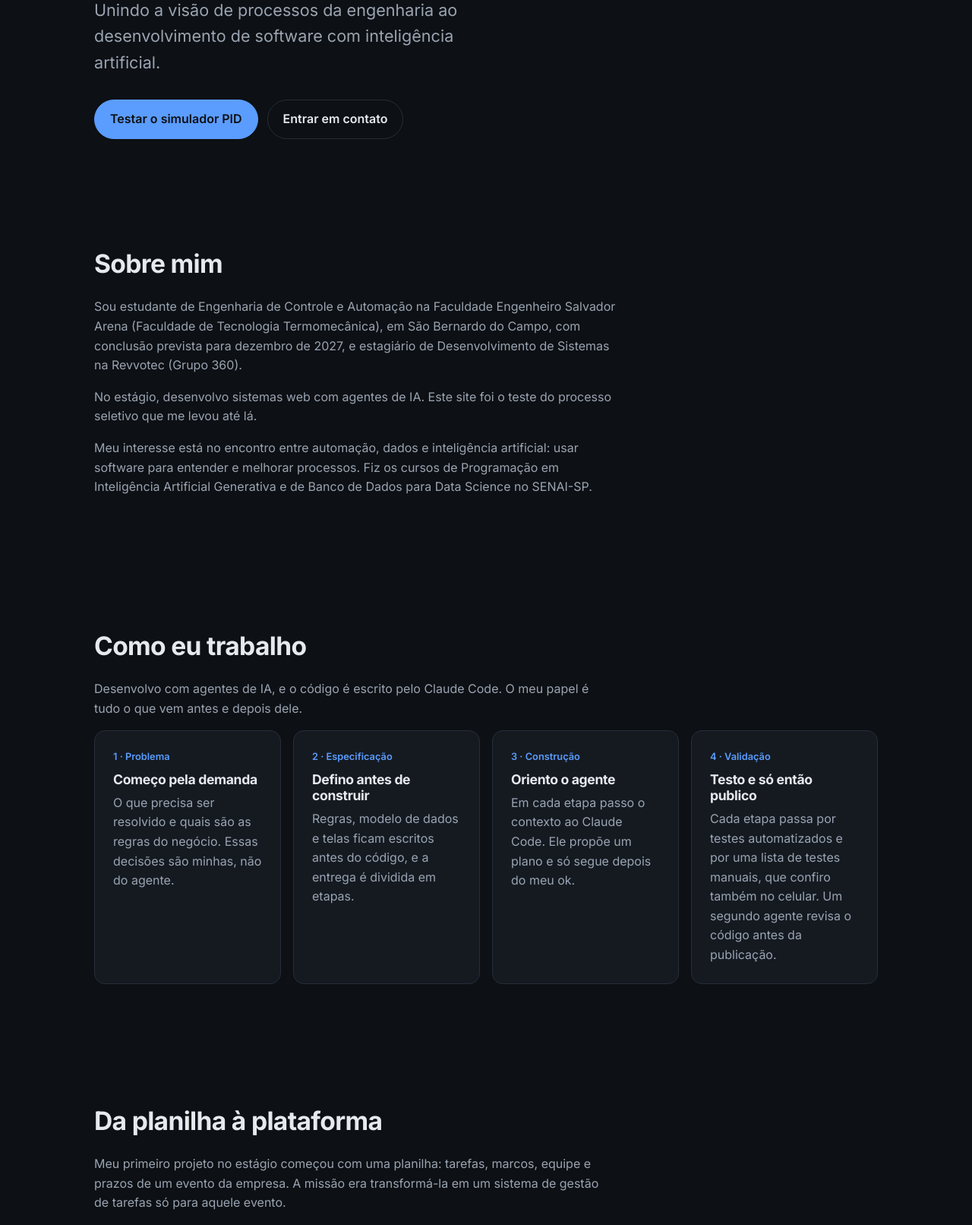
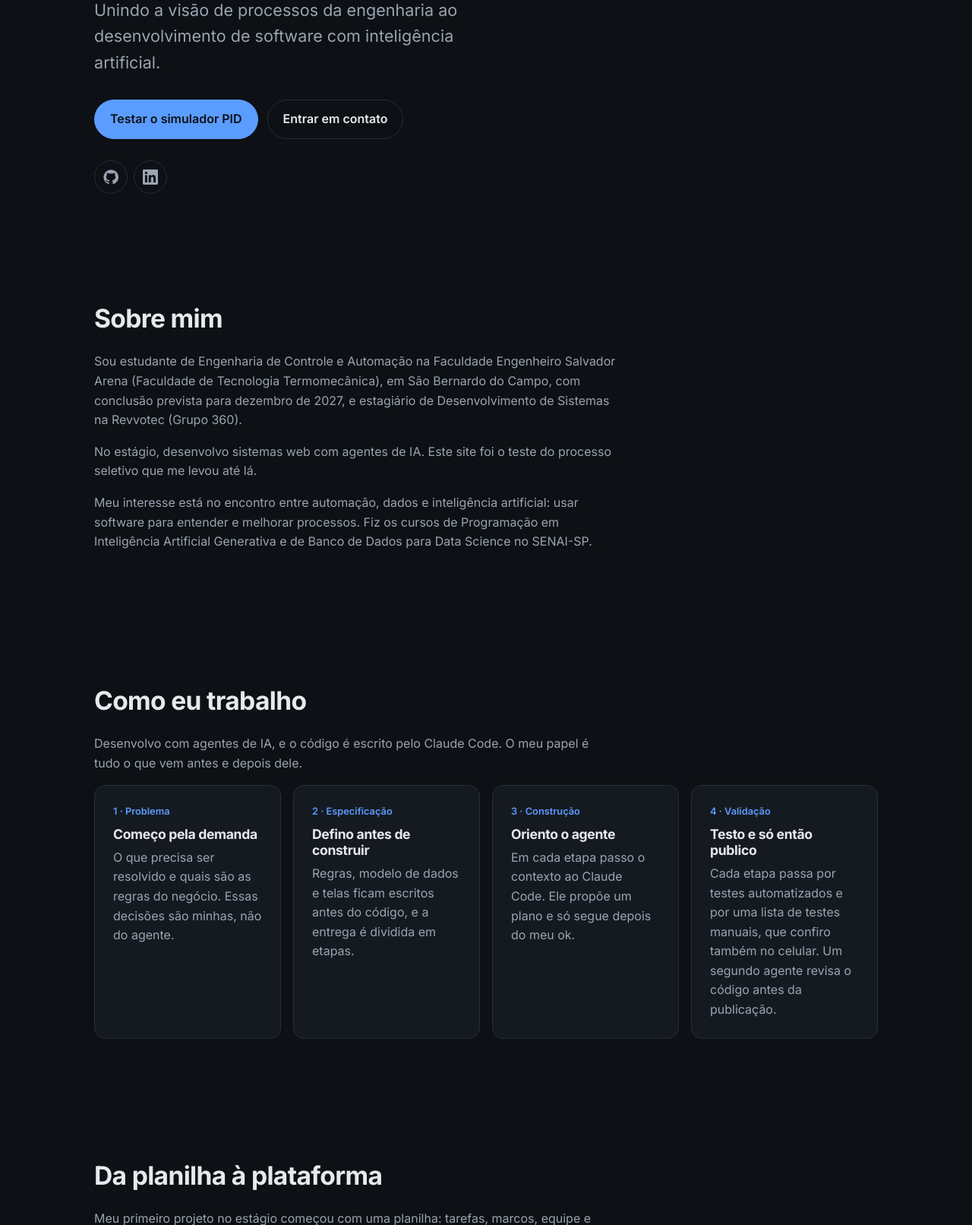
Before and after one commit to lucas-moreira-araujo/siteTeste, a Flask app: page / in a window 1280 px wide. Shown: the part 297-1909 px from the top of the page at 76% size. Run offline with Flask 3, Linux system fonts and the light colour scheme.

Commit message:
Adiciona prévia de link, redes no topo, WhatsApp e animações pontuais
- Título e meta tags Open Graph com imagem de prévia
- Ícones de GitHub e LinkedIn na abertura
- WhatsApp na seção de contato
- Animação de entrada na abertura e nos cartões de processo e projetos

Co-Authored-By: Claude Fable 5.2 <noreply@anthropic.com>
Claude-Session: https://claude.ai/code/session_01RNDhmaoR1SUMx5ZntkpktU

```diff
--- a/app.py
+++ b/app.py
@@ -9,7 +9,11 @@ app = Flask(__name__, static_folder=None)
 
 @app.route("/")
 def index():
-    return render_template("index.html")
+    # Endereço público do site, usado nas marcações de prévia do link (Open Graph),
+    # que exigem URL completa. Na Vercel o protocolo real vem no cabeçalho do proxy.
+    protocolo = request.headers.get("X-Forwarded-Proto", request.scheme)
+    url_base = f"{protocolo}://{request.host}"
+    return render_template("index.html", url_base=url_base)
 
 
 @app.route("/api/health")
--- a/public/css/style.css
+++ b/public/css/style.css
@@ -260,6 +260,36 @@ a {
     display: flex;
     flex-wrap: wrap;
     gap: 0.75rem;
+}
+
+.redes {
+    display: flex;
+    gap: 0.5rem;
+    margin: 1.75rem 0 0;
+    padding: 0;
+    list-style: none;
+}
+
+.redes a {
+    display: grid;
+    place-items: center;
+    width: 44px;
+    height: 44px;
+    color: var(--texto-suave);
+    border: 1px solid var(--borda);
+    border-radius: 50%;
+    transition: color var(--transicao), border-color var(--transicao);
+}
+
+.redes a:hover {
+    color: var(--destaque);
+    border-color: var(--destaque);
+}
+
+.redes svg {
+    width: 20px;
+    height: 20px;
+    fill: currentColor;
 }
 
 .botao {
@@ -595,6 +625,13 @@ a {
     list-style: none;
 }
 
+/* Quatro contatos: 2 colunas, para as linhas ficarem completas. */
+@media (min-width: 560px) {
+    .contatos {
+        grid-template-columns: repeat(2, 1fr);
+    }
+}
+
 .contato {
     display: flex;
     flex-direction: column;
@@ -627,3 +664,42 @@ a {
 .rodape p {
     margin: 0;
 }
+
+/* ==========================================================================
+   Animações (ver js/animacoes.js). Só valem quando o JavaScript ativa a
+   classe "com-animacao"; com "reduzir movimento", nada se move.
+   ========================================================================== */
+
+@media (prefers-reduced-motion: no-preference) {
+    /* Abertura: os elementos entram em sequência ao carregar a página. */
+    .hero > * {
+        animation: entrar 0.6s ease both;
+    }
+
+    .hero > :nth-child(2) { animation-delay: 0.08s; }
+    .hero > :nth-child(3) { animation-delay: 0.16s; }
+    .hero > :nth-child(4) { animation-delay: 0.24s; }
+    .hero > :nth-child(5) { animation-delay: 0.32s; }
+
+    /* Passos e projetos: surgem quando entram na tela. */
+    .com-animacao .passos .projeto,
+    .com-animacao .pares .projeto {
+        opacity: 0;
+        transform: translateY(16px);
+        transition: opacity 0.5s ease var(--atraso, 0ms), transform 0.5s ease var(--atraso, 0ms),
+            border-color var(--transicao);
+    }
+
+    .com-animacao .passos .projeto.visivel,
+    .com-animacao .pares .projeto.visivel {
+        opacity: 1;
+        transform: none;
+    }
+}
+
+@keyframes entrar {
+    from {
+        opacity: 0;
+        transform: translateY(12px);
+    }
+}
--- /dev/null
+++ b/public/js/animacoes.js
@@ -0,0 +1,31 @@
+// Animações discretas, só onde ajudam a leitura:
+//  - a abertura da página entra suavemente;
+//  - os quatro passos de "Como eu trabalho" aparecem em sequência, reforçando a ordem;
+//  - os cartões de projeto surgem conforme a página rola.
+// Sem JavaScript, ou com "reduzir movimento" ativado, tudo aparece normalmente.
+
+(function () {
+    const reduzir = window.matchMedia("(prefers-reduced-motion: reduce)").matches;
+    if (reduzir || !("IntersectionObserver" in window)) return;
+
+    const alvos = document.querySelectorAll(".passos .projeto, .pares .projeto");
+    document.documentElement.classList.add("com-animacao");
+
+    const observador = new IntersectionObserver(
+        (entradas) => {
+            entradas.forEach((entrada) => {
+                if (!entrada.isIntersecting) return;
+                entrada.target.classList.add("visivel");
+                observador.unobserve(entrada.target);
+            });
+        },
+        { threshold: 0.15 }
+    );
+
+    alvos.forEach((alvo) => {
+        // Atraso em cascata dentro de cada grupo (0, 1, 2, 3...).
+        const posicao = Array.prototype.indexOf.call(alvo.parentElement.children, alvo);
+        alvo.style.setProperty("--atraso", `${posicao * 90}ms`);
+        observador.observe(alvo);
+    });
+})();
--- a/templates/index.html
+++ b/templates/index.html
@@ -3,9 +3,20 @@
 <head>
     <meta charset="UTF-8">
     <meta name="viewport" content="width=device-width, initial-scale=1.0">
-    <title>Lucas Moreira Araujo · Portfólio</title>
+    <title>Lucas Moreira Araujo | Desenvolvimento de Sistemas com IA</title>
     <meta name="description" content="Portfólio de Lucas Moreira Araujo: desenvolvimento de sistemas com IA e Engenharia de Controle e Automação, com um simulador de controle PID interativo.">
     <link rel="icon" href="/favicon.svg" type="image/svg+xml">
+
+    <!-- Prévia do link ao compartilhar (LinkedIn, WhatsApp etc.) -->
+    <meta property="og:type" content="website">
+    <meta property="og:locale" content="pt_BR">
+    <meta property="og:url" content="{{ url_base }}/">
+    <meta property="og:title" content="Lucas Moreira Araujo | Desenvolvimento de Sistemas com IA">
+    <meta property="og:description" content="Portfólio com meu processo de desenvolvimento com IA, projetos e um simulador de controle PID interativo.">
+    <meta property="og:image" content="{{ url_base }}/img/preview.png">
+    <meta property="og:image:width" content="1200">
+    <meta property="og:image:height" content="630">
+    <meta name="twitter:card" content="summary_large_image">
 
     <!-- Aplica o tema salvo antes de a página aparecer, para não "piscar" o tema errado. -->
     <script>
@@ -58,6 +69,18 @@
                 <a class="botao botao-primario" href="#demo">Testar o simulador PID</a>
                 <a class="botao botao-secundario" href="#contato">Entrar em contato</a>
             </div>
+            <ul class="redes">
+                <li>
+                    <a href="https://github.com/lucas-moreira-araujo" target="_blank" rel="noopener" aria-label="GitHub">
+                        <svg viewBox="0 0 24 24" aria-hidden="true"><path d="M12 .5a11.5 11.5 0 0 0-3.64 22.41c.58.1.79-.25.79-.56v-2c-3.2.7-3.88-1.36-3.88-1.36-.52-1.33-1.28-1.69-1.28-1.69-1.05-.71.08-.7.08-.7 1.16.08 1.77 1.19 1.77 1.19 1.03 1.76 2.7 1.25 3.36.96.1-.75.4-1.25.73-1.54-2.55-.29-5.24-1.28-5.24-5.68 0-1.26.45-2.28 1.18-3.09-.12-.29-.51-1.46.11-3.04 0 0 .97-.31 3.16 1.18a10.9 10.9 0 0 1 5.76 0c2.19-1.49 3.15-1.18 3.15-1.18.63 1.58.24 2.75.12 3.04.74.81 1.18 1.83 1.18 3.09 0 4.41-2.69 5.38-5.25 5.67.41.36.78 1.06.78 2.14v3.17c0 .31.21.67.8.56A11.5 11.5 0 0 0 12 .5z"/></svg>
+                    </a>
+                </li>
+                <li>
+                    <a href="https://www.linkedin.com/in/lucas-moreira-ara%C3%BAjo" target="_blank" rel="noopener" aria-label="LinkedIn">
+                        <svg viewBox="0 0 24 24" aria-hidden="true"><path d="M20.45 20.45h-3.56v-5.57c0-1.33-.02-3.04-1.85-3.04-1.85 0-2.14 1.45-2.14 2.94v5.67H9.35V9h3.41v1.56h.05c.48-.9 1.64-1.85 3.37-1.85 3.6 0 4.27 2.37 4.27 5.46v6.28zM5.34 7.43a2.06 2.06 0 1 1 0-4.13 2.06 2.06 0 0 1 0 4.13zM7.12 20.45H3.56V9h3.56v11.45zM22.22 0H1.77C.79 0 0 .77 0 1.73v20.54C0 23.23.79 24 1.77 24h20.45c.98 0 1.78-.77 1.78-1.73V1.73C24 .77 23.2 0 22.22 0z"/></svg>
+                    </a>
+                </li>
+            </ul>
         </section>
 
         <!-- Sobre -->
@@ -379,6 +402,12 @@
                     </a>
                 </li>
                 <li>
+                    <a class="cartao contato" href="https://wa.me/5511990073443" target="_blank" rel="noopener">
+                        <span class="contato-tipo">WhatsApp</span>
+                        <span class="contato-valor">(11) 99007-3443</span>
+                    </a>
+                </li>
+                <li>
                     <a class="cartao contato" href="https://github.com/lucas-moreira-araujo" target="_blank" rel="noopener">
                         <span class="contato-tipo">GitHub</span>
                         <span class="contato-valor">lucas-moreira-araujo</span>
@@ -394,6 +423,7 @@
 
     <script src="https://cdn.jsdelivr.net/npm/chart.js@4.4.1/dist/chart.umd.min.js"></script>
     <script src="/js/tema.js"></script>
+    <script src="/js/animacoes.js"></script>
     <script src="/js/demo.js"></script>
 </body>
 </html>
```
Also changed, not shown: public/img/preview.png (added).
